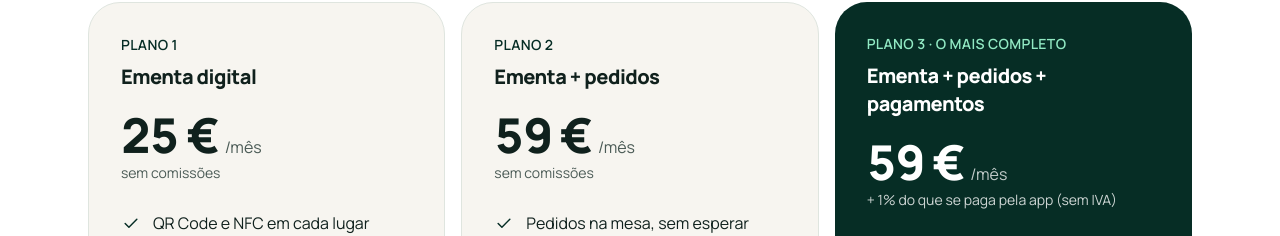
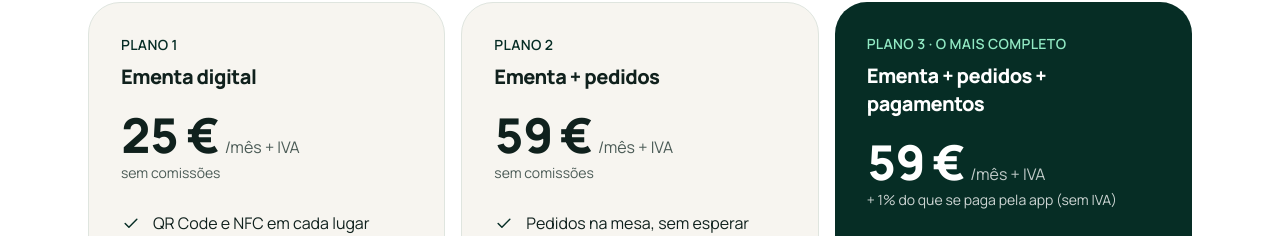
Before and after one commit to rosryfernandes-cloud/mesvio, a Next.js app: page / in a window 1280 px wide. Shown: the part 2994-3230 px from the top of the page. Built offline with nearby package versions, Linux system fonts and the light colour scheme; no server answers.

Commit message:
Preços: mensalidade mostrada como "+ IVA"
Co-Authored-By: Claude Opus 5.5 <noreply@anthropic.com>

```diff
--- a/src/app/page.tsx
+++ b/src/app/page.tsx
@@ -282,7 +282,7 @@ function Pricing() {
                 <h3 className="mt-2 text-xl font-extrabold tracking-tight">{PLAN_LABEL[p]}</h3>
                 <p className="mt-5 flex items-baseline gap-1.5">
                   <span className="text-5xl font-extrabold tracking-tight tabular-nums">{PLAN_MONTHLY_CENTS[p] / 100} €</span>
-                  <span className={featured ? "text-white/75" : "text-ink-soft"}>/mês</span>
+                  <span className={featured ? "text-white/75" : "text-ink-soft"}>/mês + IVA</span>
                 </p>
                 <p className={`mt-1 text-sm ${featured ? "text-white/80" : "text-ink-soft"}`}>
                   {featured ? `+ ${PAYMENTS_PLAN_COMMISSION} do que se paga pela app (sem IVA)` : "sem comissões"}
--- a/src/components/staff/subscription-card.tsx
+++ b/src/components/staff/subscription-card.tsx
@@ -61,7 +61,7 @@ export function SubscriptionCard() {
       <div className="flex flex-wrap items-center justify-between gap-3">
         <p className="text-sm">
           <span className="block font-semibold">
-            Subscrição MESVIO · {s.planLabel} · {formatEur(s.monthlyCents)}/mês
+            Subscrição MESVIO · {s.planLabel} · {formatEur(s.monthlyCents)}/mês + IVA
           </span>
           <span className="block text-ink-soft">
             {s.active
```
